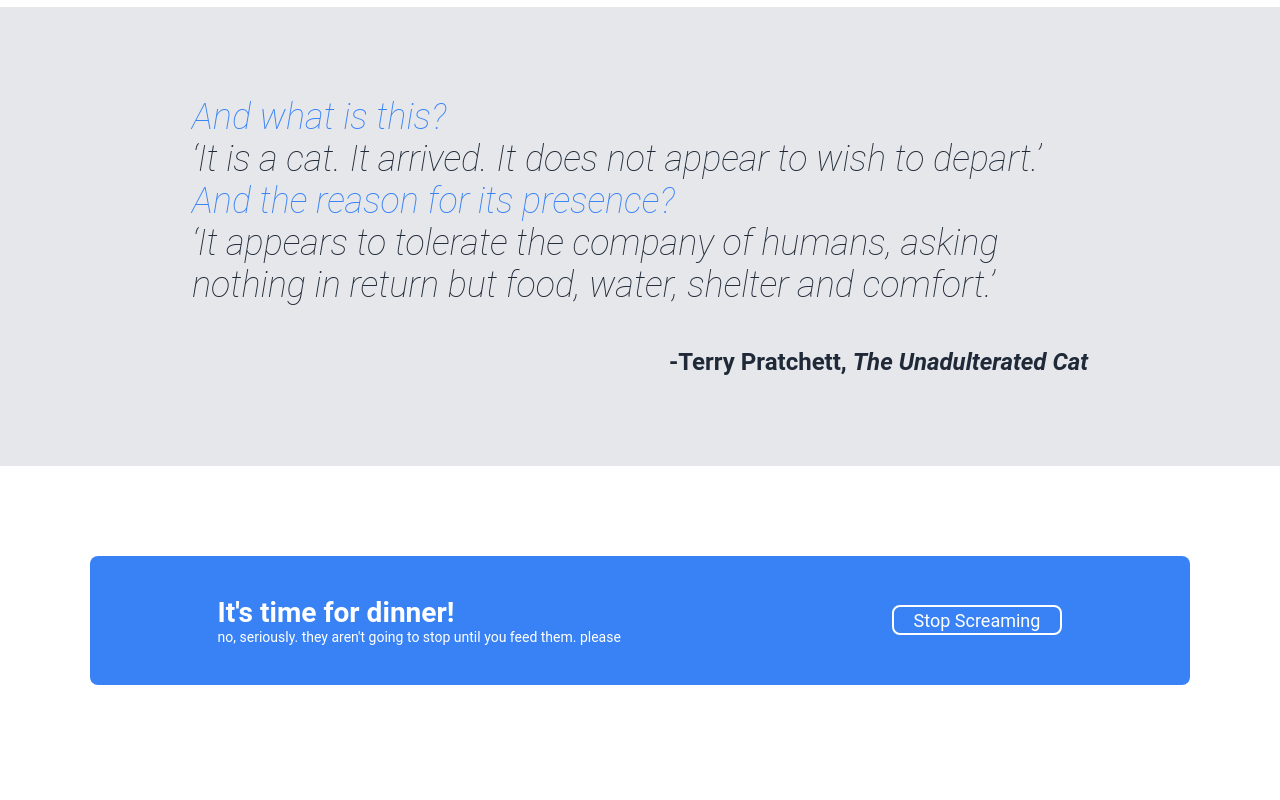
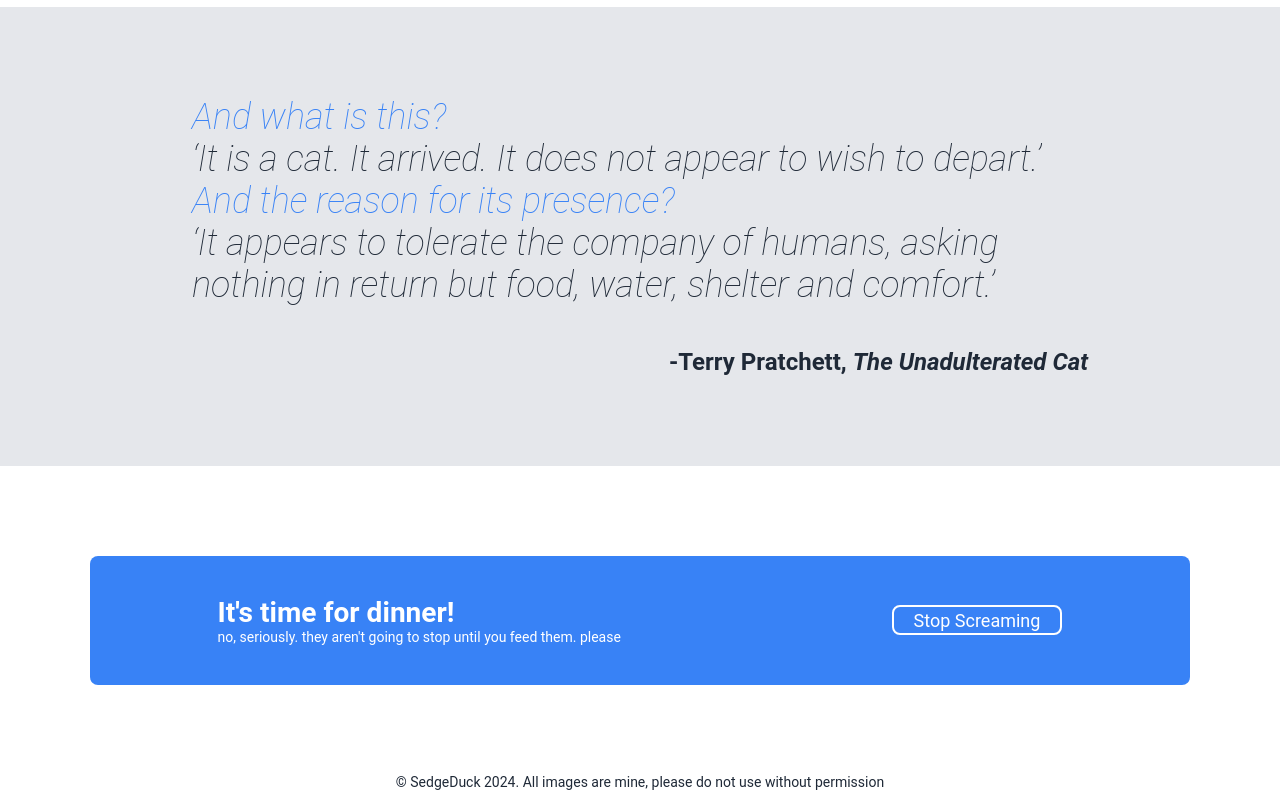
Before and after one commit to SedgeDuck/landing-page, a plain HTML site: page index.html in a window 1280 px wide. Shown: the part 1098-1898 px from the top of the page. Before the commit the page ends 1872 px from the top, so only its background shows below. Drawn offline with Linux system fonts and the light colour scheme.

Commit message:
-Added copyright footer

```diff
--- a/index.html
+++ b/index.html
@@ -85,3 +85,5 @@
     </div>
   </body>
 </html>
+
+<footer>&copy; SedgeDuck 2024. All images are mine, please do not use without permission</footer>
--- a/styles.css
+++ b/styles.css
@@ -177,3 +177,10 @@
   border: 2px solid white;
   color: white;
 }
+
+footer {
+  text-align: center;
+  color: #1f2937;
+  font-size: 14px;
+  padding-bottom: 10px;
+}
```
